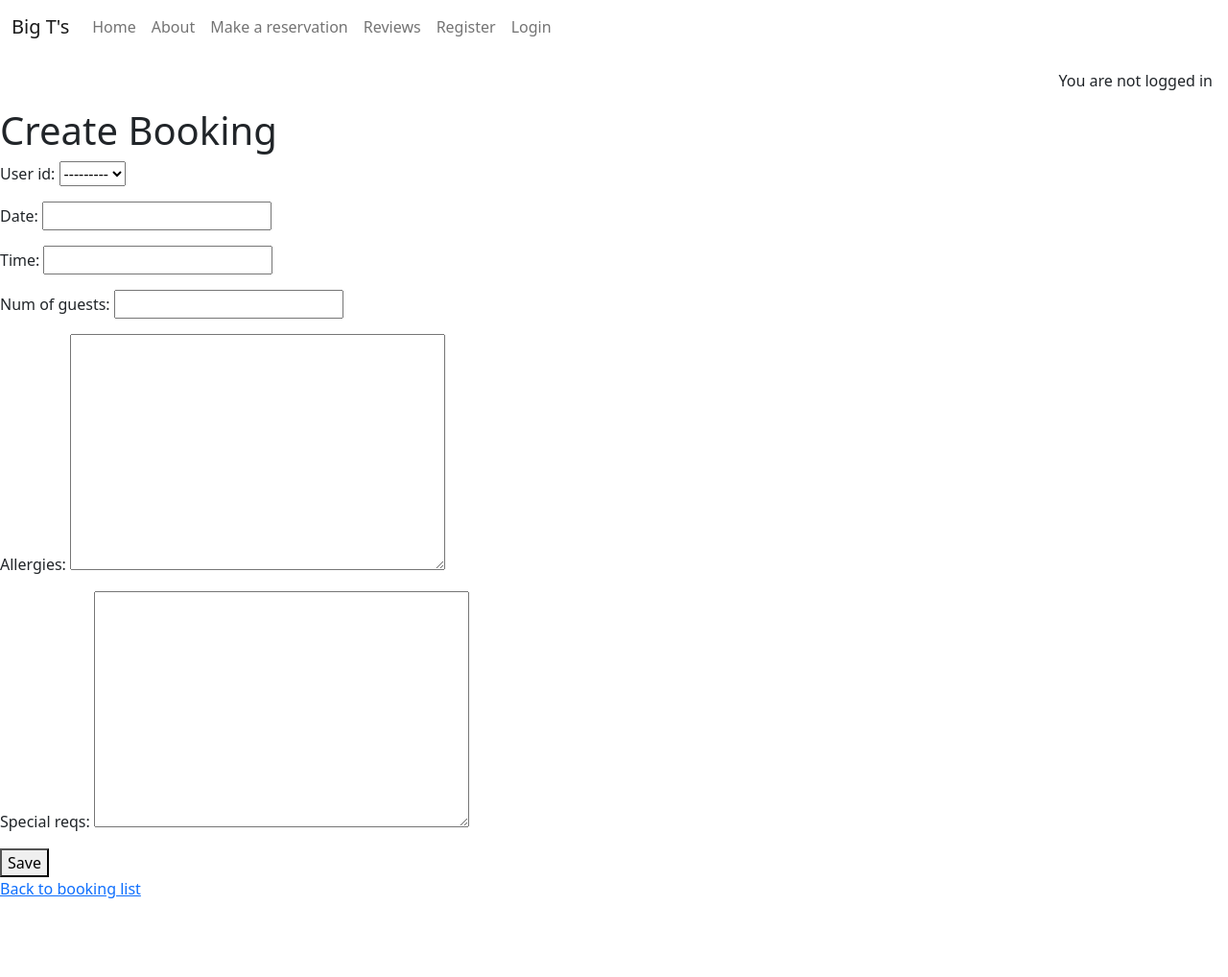
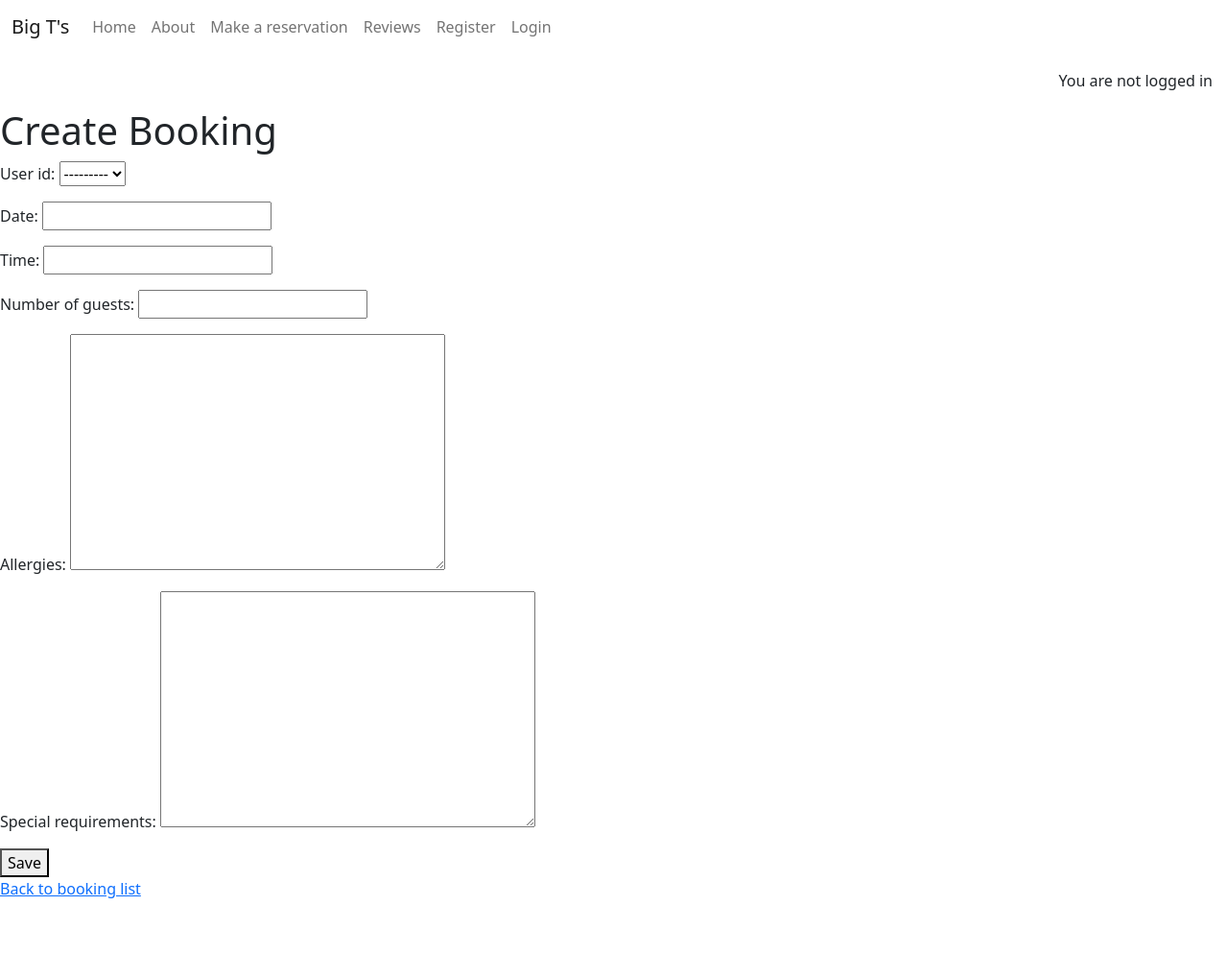
Before and after one commit to TrisPatt/Big-Ts-Chophouse, a Django app: page /reservation/create/ in a window 1280 px wide. Shown: the whole page at 96% size. Run offline with Django 4.2, Linux system fonts and the light colour scheme.

Commit message:
update reservation model in reservation/models

```diff
--- a/reservation/forms.py
+++ b/reservation/forms.py
@@ -4,4 +4,4 @@
 class reservationForm(forms.ModelForm):
     class Meta:
         model = reservation
-        fields = ['user_id', 'date', 'time', 'num_of_guests', 'allergies', 'special_reqs']
+        fields = ['user_id', 'date', 'time', 'number_of_guests', 'allergies', 'special_requirements']
--- a/reservation/models.py
+++ b/reservation/models.py
@@ -5,13 +5,13 @@
 
 # Create your models here.
 class reservation(models.Model):
-    reservation_num = models.IntegerField(unique=True)
+    reservation_number = models.IntegerField(unique=True)
     user_id = models.ForeignKey(User, on_delete=models.CASCADE)
     date = models.DateField()
     time = models.TimeField()
-    num_of_guests = models.IntegerField()
+    number_of_guests = models.IntegerField()
     allergies = models.TextField()
-    special_reqs = models.TextField()
+    special_requirements = models.TextField()
     reservation_status = models.IntegerField(choices= STATUS)
     created_on = models.DateTimeField(auto_now_add=True)
 
--- a/templates/base.html
+++ b/templates/base.html
@@ -49,7 +49,7 @@
                 <ul class="navbar-nav me-auto mb-2 mb-lg-0">
                     <li class="nav-item">
                         <a class="nav-link {% if request.path == home_url %}active{% endif %}" aria-current="page"
-                            href="#">Home</a>
+                            href="{% url 'home' %}">Home</a>
                     </li>
                     <li class="nav-item">
                         <a class="nav-link
```
Also changed, not shown: reservation/migrations/0003_rename_num_of_guests_reservation_number_of_guests_and_more.py (added).
